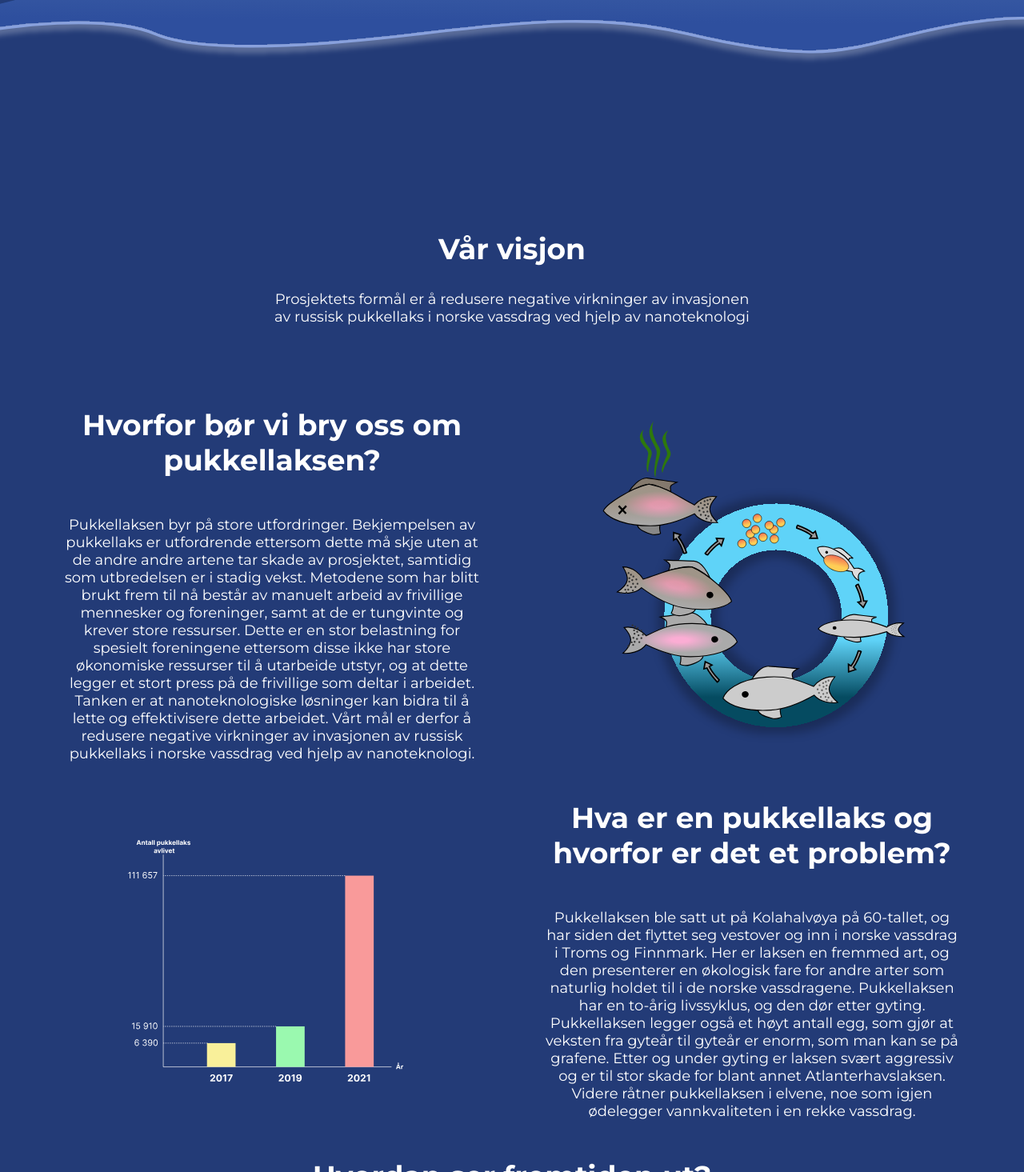
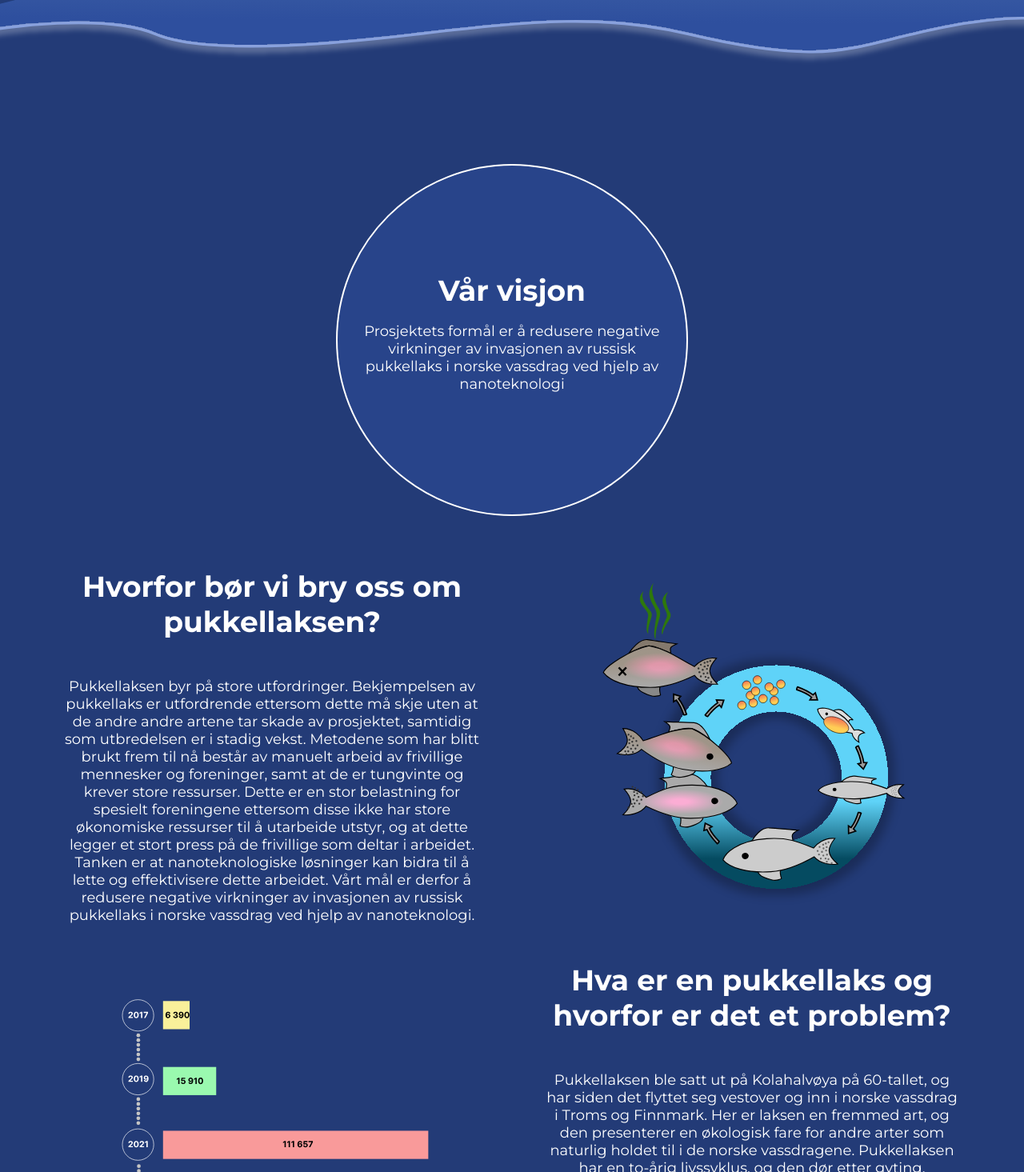
Before and after one commit to georgsku/EiT-nanoteknologi-pukkellaks, a React (Create React App) app: page / in a window 1280 px wide. Shown: the part 685-2150 px from the top of the page at 80% size. Built offline with nearby package versions, Linux system fonts and the light colour scheme.

Commit message:
Litt design stuff

```diff
--- a/src/index.scss
+++ b/src/index.scss
@@ -110,6 +110,9 @@ div.auto-center {
 section.narrow {
   max-width: 900px;
 }
+section.narrow-l {
+  max-width: 1200px;
+}
 section.super-narrow, div.super-narrow {
   max-width: 600px;
 }
--- a/src/views/Biology/Biology.scss
+++ b/src/views/Biology/Biology.scss
@@ -1,4 +1,6 @@
 .biology {
   border-top-left-radius: 20%;
   border-top-right-radius: 20%;
+
+  margin-top: 6em;
 }
--- a/src/views/Biology/Biology.tsx
+++ b/src/views/Biology/Biology.tsx
@@ -4,7 +4,7 @@ import dna from '../../svg/dna.svg'
 function Biology() {
 
   return (
-    <section className="biology panels luftig">
+    <section className="biology panels luftig narrow-l center">
       <div className="left-panel">
         <h1>Kan bilogi detektere pukkellaks?</h1>
         <p>Pukkellaks sin livssyklus har en rekke fellestrekk med annen laks, som utviklingen fra ferskvanns- til saltvannsfisk, men har også markante forskjeller.
--- a/src/views/Fishtank/Fishtank.scss
+++ b/src/views/Fishtank/Fishtank.scss
@@ -34,7 +34,7 @@ section.fishtank {
     height: 40px;
     width: auto;
     left: -10%;
-    animation: swim 20s infinite linear, bounce 2s infinite;
+    //animation: swim 20s infinite linear, bounce 2s infinite;
     user-select: none;
     position: absolute;
   }
@@ -43,7 +43,7 @@ section.fishtank {
     width: auto;
     right: -10%;
     transform: scale(-1, 1);
-    animation: swim 20s infinite reverse linear, bounceBlue 2s infinite;
+    //animation: swim 20s infinite reverse linear, bounceBlue 2s infinite;
     user-select: none;
   }
   img.fish.one {
--- a/src/views/Footer/Footer.scss
+++ b/src/views/Footer/Footer.scss
@@ -4,8 +4,11 @@ section.footer {
   display: flex;
   justify-content: center;
   align-items: center;
+  flex-direction: column;
   border-top: 4px solid var(--purple);
   position: relative;
+
+  h3 {margin: 0;}
 }
 .wave-footer {
   position: absolute;
--- a/src/views/Footer/Footer.tsx
+++ b/src/views/Footer/Footer.tsx
@@ -6,6 +6,7 @@ function Goals() {
     <section className='footer luftig'>
       <img src={wave} className="wave-footer" alt="" />
       <p>Sondre Georg Lars Anneli Amalie Zaim⭐ Thomas</p>
+      <h3>#PALEIAN</h3>
     </section>
   );
 }
--- a/src/views/Goals/Goals.scss
+++ b/src/views/Goals/Goals.scss
@@ -1,7 +1,7 @@
 .goals {
     text-align: center;
     background-color: #233B77;
-
+    position: relative;
     img {
         max-width: 400px;
         border-radius: 7px;
@@ -29,4 +29,32 @@
           margin: 2em auto;
       }
 
+      &::after {
+          content: url("../../svg/wave-mid.svg");
+          position: absolute;
+          left: 0;
+          width: 100%;
+      }
+
+      .vision {
+          margin: 2em auto;
+          width: 400px;
+          height: 400px;
+          border: 2px solid white;
+          border-radius: 50%;
+          display: grid;
+          place-content: center;
+          padding: 1em;
+          background-color: #28448a;
+          transition: all 0.25s ease-in-out;
+
+          &:hover {
+            transform: scale(1.01);
+            box-shadow: 0px 0px 20px 13px rgba(0, 0, 0, 0.25);
+          }
+
+          h1 {
+              margin: 0;
+          }
+      }
 }
--- a/src/views/Goals/Goals.tsx
+++ b/src/views/Goals/Goals.tsx
@@ -1,12 +1,21 @@
 import './Goals.scss';
 import stats from '../../svg/statistikk.svg'
 import lifecycle from '../../svg/lifecycle.svg'
+import timeline from '../../svg/timeline.svg'
 
 function Goals() {
+
+  function show2023() {
+
+    const el = document.getElementById("toExpand")
+    console.log(el);
+    if (el) el.setAttribute("height", "2000px");
+  }
+
   return (
     <section className='goals luftig'>
       <div className="narrow-l">
-        <div className="super-narrow auto-center luftig">
+        <div className="super-narrow auto-center vision">
           <h1>Vår visjon</h1>
           <p> Prosjektets formål er å redusere negative virkninger av invasjonen av russisk pukkellaks i norske vassdrag ved hjelp av nanoteknologi</p>
         </div>
@@ -23,7 +32,7 @@ function Goals() {
         </div>
         <div className="panels">
           <div className="left-panel place-center">
-            <img src={stats} alt="" />
+            <img src={timeline} alt="" />
           </div>
           <div className="right-panel">
             <h1 id="why" >Hva er en pukkellaks og hvorfor er det et problem?</h1>
@@ -32,6 +41,7 @@ function Goals() {
             </p>
           </div>
         </div>
+        <br /><br /><br />
         <h1>Hvordan ser fremtiden ut?</h1>
         <div className="panels narrow">
           <div className="left-panel ">
@@ -40,7 +50,7 @@ function Goals() {
             </p>
           </div>
           <div className="right-panel place-center">
-            <div className='counter'>
+            <div className='counter' onClick={show2023}>
               <h1>700 000</h1>
               <p>PUKKELLAKS</p>
             </div>
```
Also changed, not shown: src/svg/timeline.svg (added), src/svg/wave-mid.svg (added).
